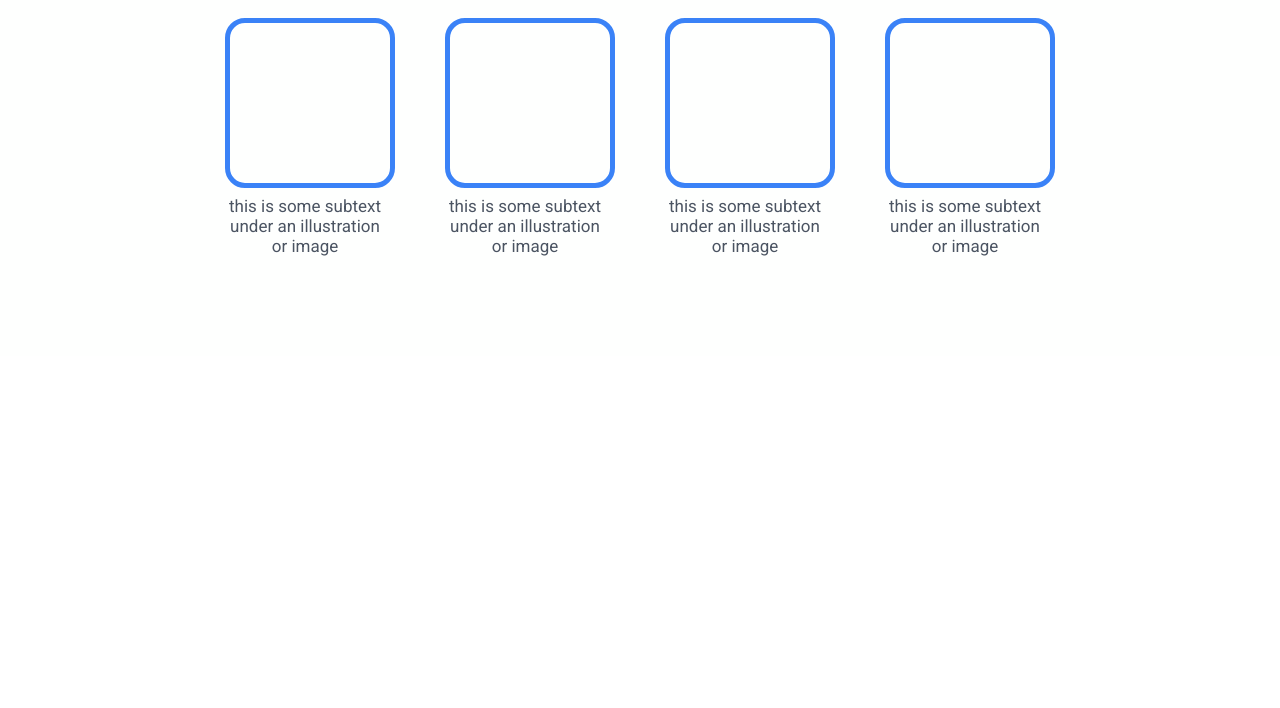
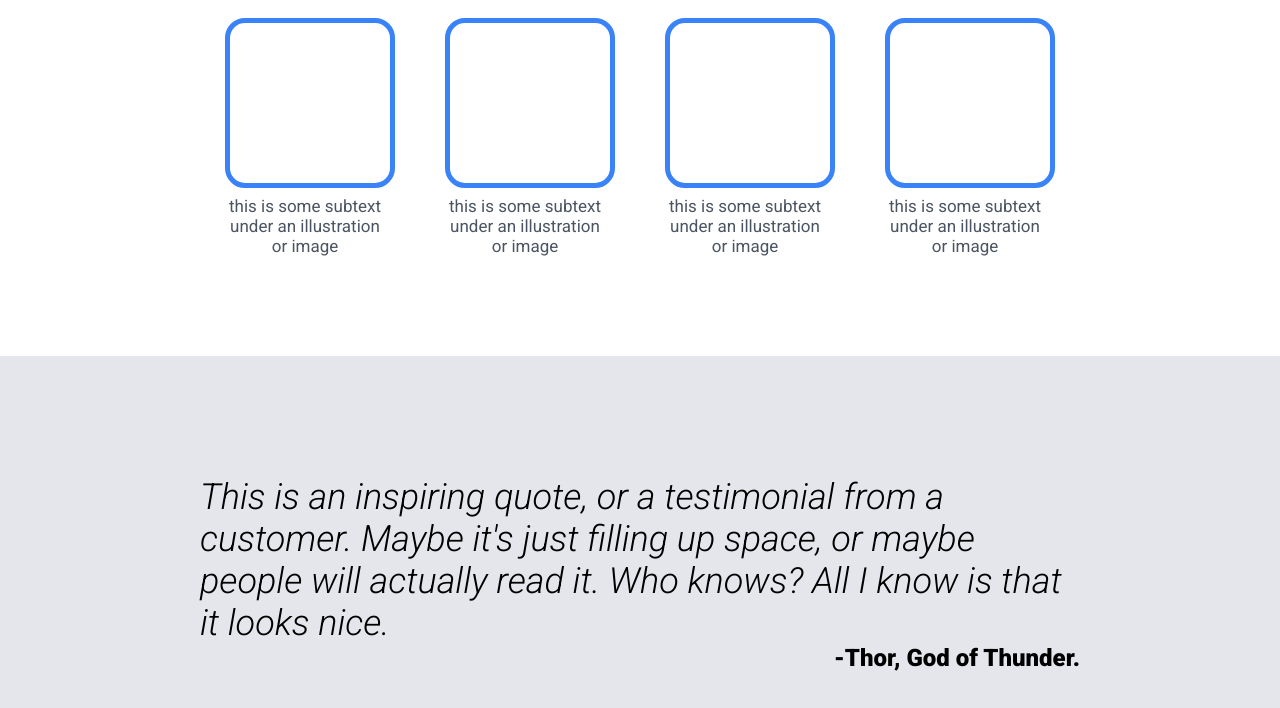
Before and after one commit to MazineEZZ/Landing-project, a plain HTML site: page index.html in a window 1280 px wide. Shown: the part 678-1386 px from the top of the page. Before the commit the page ends 1094 px from the top, so only its background shows below. Drawn offline with Linux system fonts and the light colour scheme.

Commit message:
Added quote section

```diff
--- a/index.html
+++ b/index.html
@@ -60,5 +60,9 @@
         -Thor, God of Thunder.
       </div>
     </div>
+
+    <div class="signup-section">
+
+    </div>
   </body>
 </html>
--- a/style.css
+++ b/style.css
@@ -17,7 +17,7 @@ body {
   background: #1e2837;
   display: flex;
   flex-direction: column;
-  padding: 10px 200px 130px 200px;
+  padding: 10px 180px 130px 180px;
 }
 
 .header-section .header {
@@ -110,6 +110,33 @@ img {
   color: #4b5462;
 }
 
+/* Quote section */
+.quote-section {
+  background: #e4e6eb;
+  display: flex;
+  flex-direction: column;
+  align-items: center;
+  padding: 120px;
+  padding-left: 200px;
+  padding-right: 200px;
+}
+
+.quote-section .text {
+  font-size: 36px;
+  font-style: italic;
+  font-weight: lighter;
+}
+
+.quote-section .author {
+  align-self: flex-end;
+  font-size: 24px;
+  font-weight: 800;
+}
+
+.quote-section .text, .author {
+  color: black;
+}
+
 /* General Selectors */
 ul {
   display: flex;
```
